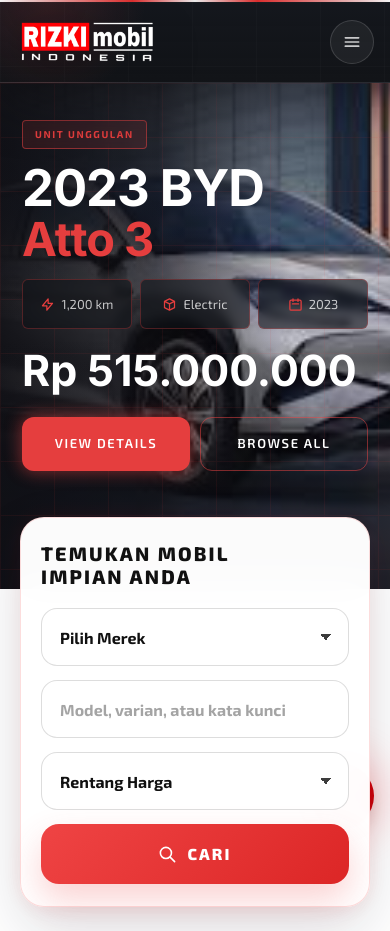
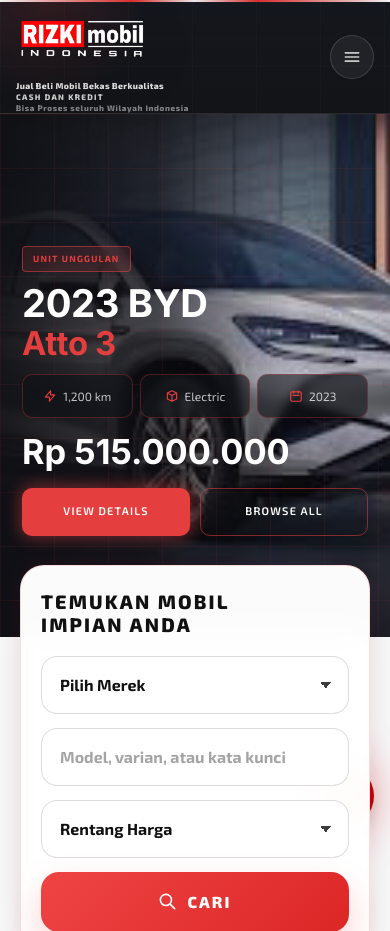
Before and after one commit to KeweKiwi/rizkimobil, a Laravel app: page / in a window 390 px wide. Shown: the top 931 px of the page. Run offline with Laravel 12, Linux system fonts and the light colour scheme; data comes from the database, SQL or seed files in the repository; style sheets or scripts are compiled from the project's sources; some libraries are stand-ins or nearby versions.

Commit message:
feat: enhance financing simulator with configurable maximum tenor and update header brand promise

```diff
--- a/config/rizki.php
+++ b/config/rizki.php
@@ -11,6 +11,7 @@
         'tdp_rate' => 0.38196,
         'monthly_payment_rate' => 0.017696,
         'simulator_down_payment_rate' => 0.30,
+        'simulator_max_tenor_years' => (int) env('RIZKI_FINANCING_SIMULATOR_MAX_TENOR_YEARS', 5),
         'simulator_min_down_payment_rate' => (float) env('RIZKI_FINANCING_MIN_DP_RATE', 0.20),
         'simulator_min_down_payment_amount' => (int) env('RIZKI_FINANCING_MIN_DP_AMOUNT', 0),
         'simulator_annual_interest_rate' => 0.0875,
--- a/resources/views/car-details.blade.php
+++ b/resources/views/car-details.blade.php
@@ -667,6 +667,7 @@
             $creditSimulatorConfig = [
                 'price' => (int) $car->price,
                 'downPaymentRate' => (float) config('rizki.financing.simulator_down_payment_rate', 0.30),
+                'maxTenorYears' => max(1, (int) config('rizki.financing.simulator_max_tenor_years', config('rizki.financing.tenor_years', 5))),
                 'minDownPaymentRate' => (float) config('rizki.financing.simulator_min_down_payment_rate', 0.20),
                 'minDownPaymentAmount' => (int) config('rizki.financing.simulator_min_down_payment_amount', 0),
                 'annualInterestRate' => (float) config('rizki.financing.simulator_annual_interest_rate', 0.0875),
@@ -890,9 +891,10 @@
                 const insuranceCost = price * insuranceRate * regionMultiplier;
                 const financedAmount = Math.max(price - downPayment + protectionCost + insuranceCost, 0);
                 const annualInterestRate = Number(creditSimulatorConfig.annualInterestRate || 0);
+                const maxTenorYears = Math.max(Number(creditSimulatorConfig.maxTenorYears || 5), 1);
                 const results = [];
 
-                for (let tenor = 1; tenor <= 6; tenor += 1) {
+                for (let tenor = 1; tenor <= maxTenorYears; tenor += 1) {
                     const months = tenor * 12;
                     const totalInterest = financedAmount * annualInterestRate * tenor;
                     const monthlyPayment = months > 0 ? (financedAmount + totalInterest) / months : 0;
--- a/resources/views/layouts/header.blade.php
+++ b/resources/views/layouts/header.blade.php
@@ -56,8 +56,9 @@
     }
     .rmi-header-brand {
         display: inline-flex;
-        align-items: center;
-        gap: 16px;
+        flex-direction: column;
+        align-items: flex-start;
+        gap: 6px;
         color: #ffffff;
         text-decoration: none;
     }
@@ -72,31 +73,32 @@
         opacity: 0.94;
     }
     .rmi-header-brand-copy {
-        display: none;
-        padding-left: 16px;
-        border-left: 1px solid rgba(255, 255, 255, 0.14);
+        display: grid;
+        gap: 2px;
+        max-width: 260px;
     }
-    @media (min-width: 1180px) {
-        .rmi-header-brand-copy {
-            display: block;
-        }
+    .rmi-header-brand-copy strong,
+    .rmi-header-brand-copy span {
+        display: block;
+        line-height: 1.08;
+    }
+    .rmi-header-brand-copy strong {
+        color: rgba(255, 255, 255, 0.86);
+        font-size: 10px;
+        font-weight: 900;
+        letter-spacing: 0.045em;
     }
     .rmi-header-brand-copy span {
-        display: block;
         color: rgba(255, 255, 255, 0.46);
-        font-size: 10px;
-        font-weight: 900;
-        letter-spacing: 0.18em;
-        line-height: 1;
+        font-size: 9px;
+        font-weight: 800;
+        letter-spacing: 0.08em;
+    }
+    .rmi-header-brand-copy .rmi-header-brand-credit {
+        color: rgba(255, 255, 255, 0.78);
+        font-size: 9px;
+        letter-spacing: 0.16em;
         text-transform: uppercase;
-    }
-    .rmi-header-brand-copy strong {
-        display: block;
-        margin-top: 6px;
-        color: rgba(255, 255, 255, 0.78);
-        font-size: 12px;
-        font-weight: 800;
-        line-height: 1;
     }
     .rmi-header-center {
         display: none;
@@ -415,10 +417,20 @@
     @media (max-width: 767px) {
         .rmi-header-nav {
             grid-template-columns: 1fr auto;
-            min-height: 72px;
+            min-height: 92px;
         }
         .rmi-header-logo {
-            width: 142px;
+            width: 132px;
+        }
+        .rmi-header-brand-copy {
+            max-width: 230px;
+        }
+        .rmi-header-brand-copy strong {
+            font-size: 8.5px;
+        }
+        .rmi-header-brand-copy span,
+        .rmi-header-brand-copy .rmi-header-brand-credit {
+            font-size: 8px;
         }
         .header-stock-search-input {
             height: 3rem;
@@ -444,8 +456,9 @@
                     class="rmi-header-logo"
                 />
                 <span class="rmi-header-brand-copy">
-                    <span>Rizki Mobil</span>
-                    <strong>Verified used cars</strong>
+                    <strong>Jual Beli Mobil Bekas Berkualitas</strong>
+                    <span class="rmi-header-brand-credit">CASH DAN KREDIT</span>
+                    <span>Bisa Proses seluruh Wilayah Indonesia</span>
                 </span>
             </a>
 
--- a/resources/views/partials/hero-carousel.blade.php
+++ b/resources/views/partials/hero-carousel.blade.php
@@ -118,37 +118,58 @@
         .hero-corner-br { position: absolute; bottom: 0; right: 0; width: clamp(64px, 15vw, 128px); height: clamp(64px, 15vw, 128px); border-right: 2px solid rgba(239,68,68,0.3); border-bottom: 2px solid rgba(239,68,68,0.3); z-index: 20; pointer-events: none; }
         @media (max-width: 639px) {
             #hero-carousel {
-                height: clamp(500px, 60vh, 560px);
-                height: clamp(500px, 60svh, 560px);
+                height: clamp(510px, 62vh, 575px);
+                height: clamp(510px, 62svh, 575px);
             }
-            .hero-content { padding-bottom: clamp(104px, 14vh, 124px); padding-bottom: clamp(104px, 14svh, 124px); }
+            .hero-content {
+                padding-bottom: clamp(92px, 12vh, 112px);
+                padding-bottom: clamp(92px, 12svh, 112px);
+            }
             .hero-grid-overlay { opacity: 0.07; background-size: 54px 54px; }
             .hero-content .container { padding-left: 22px; padding-right: 22px; }
+            .hero-content .max-w-2xl { max-width: min(100%, 34rem); }
             .hero-badge {
+                margin-bottom: 12px;
+                padding: 5px 10px;
+                font-size: 9px;
+                letter-spacing: 0.14em;
+            }
+            .hero-content h1 {
+                margin-bottom: 4px;
+                font-size: clamp(2.05rem, 9.8vw, 2.85rem) !important;
+                line-height: 1.03 !important;
+                letter-spacing: -0.01em;
+                text-wrap: balance;
+            }
+            .hero-content h2 {
                 margin-bottom: 14px;
-                padding: 6px 12px;
-                font-size: 10px;
-                letter-spacing: 0.16em;
+                font-size: clamp(1.75rem, 8.4vw, 2.35rem) !important;
+                line-height: 1 !important;
+                letter-spacing: -0.01em;
             }
-            .hero-content h1 { margin-bottom: 4px; font-size: clamp(2.55rem, 13vw, 3.65rem) !important; line-height: 0.98 !important; letter-spacing: -0.02em; }
-            .hero-content h2 { margin-bottom: 18px; font-size: clamp(2.25rem, 12vw, 3.25rem) !important; line-height: 0.95 !important; letter-spacing: -0.02em; }
-            .hero-spec-list { display: grid !important; grid-template-columns: repeat(3, minmax(0, 1fr)); gap: 8px !important; margin-bottom: 20px !important; }
+            .hero-spec-list { display: grid !important; grid-template-columns: repeat(3, minmax(0, 1fr)); gap: 7px !important; margin-bottom: 16px !important; }
             .hero-spec-pill {
                 justify-content: center;
-                min-height: 50px;
-                padding: 8px 9px;
+                min-height: 44px;
+                padding: 7px 8px;
+                border-radius: 10px;
                 border-color: rgba(239, 68, 68, 0.28);
                 background: rgba(15, 18, 24, 0.58);
-                font-size: 13px;
+                font-size: 12px;
             }
-            .hero-spec-pill svg { width: 15px; height: 15px; flex-shrink: 0; }
-            .hero-price { margin-bottom: 24px !important; font-size: clamp(2.15rem, 11vw, 3rem) !important; line-height: 1.02 !important; overflow-wrap: anywhere; }
+            .hero-spec-pill svg { width: 14px; height: 14px; flex-shrink: 0; }
+            .hero-price {
+                margin-bottom: 18px !important;
+                font-size: clamp(1.85rem, 8.8vw, 2.5rem) !important;
+                line-height: 1.05 !important;
+                overflow-wrap: anywhere;
+            }
             .hero-btn-primary,
             .hero-btn-outline {
-                height: 54px;
-                border-radius: 12px;
-                font-size: 13px;
-                letter-spacing: 0.12em;
+                height: 48px;
+                border-radius: 10px;
+                font-size: 11px;
+                letter-spacing: 0.11em;
             }
             .hero-nav-btn { display: none; }
             .hero-indicators { bottom: 26px !important; }
@@ -157,7 +178,7 @@
         }
         @media (max-width: 379px) {
             .hero-actions { grid-template-columns: 1fr; }
-            .hero-spec-list { grid-template-columns: 1fr; }
+            .hero-spec-list { grid-template-columns: repeat(3, minmax(0, 1fr)); }
         }
     </style>
 
```
Also changed, not shown: resources/views/index.blade.php (+58 -2 lines), tasks/lessons.md (+4 -0 lines), tasks/todo.md (+37 -0 lines), tests/Feature/CarDetailTest.php (+3 -0 lines), tests/Feature/ExampleTest.php (+10 -0 lines).
